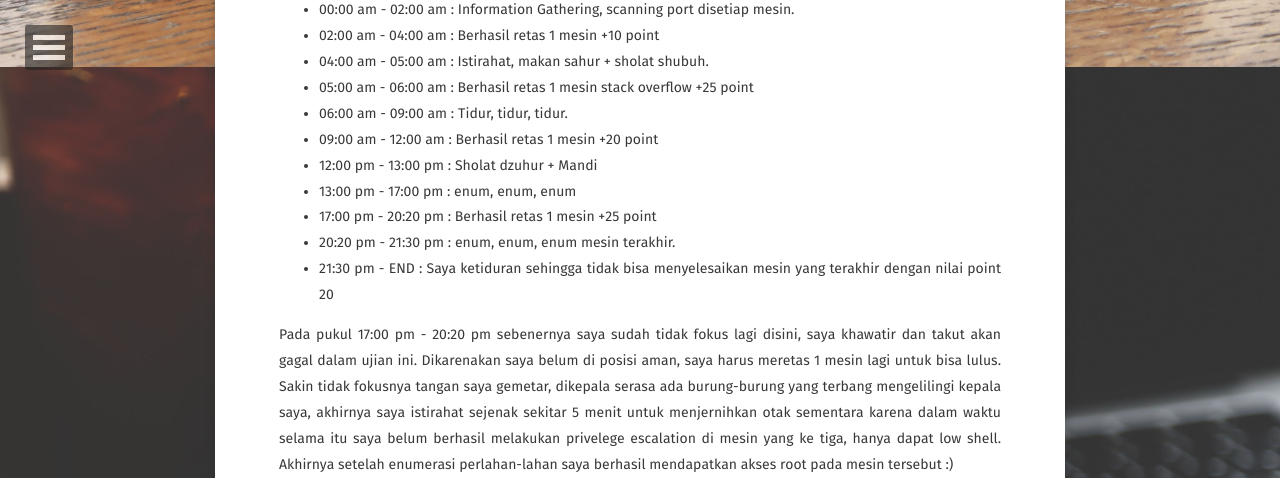
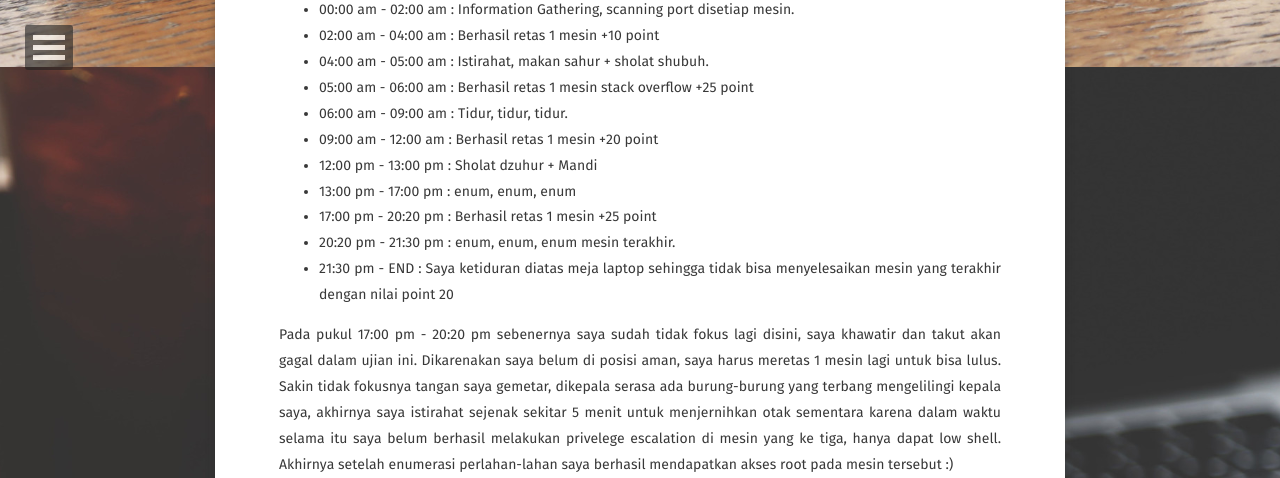
Before and after one commit to mirfansulaiman/mirfansulaiman.github.io, a Jekyll site: the page built from _posts/2018-05-23-perjalanan-oscp-yang-padat-dan-menyakitkan.md, in a window 1280 px wide and 900 px high, scrolled down 3533 px, cut to the strip 0-478 px from the top of the window. Built offline with Jekyll 4.4.1, drawn with Linux system fonts in a browser that asks for light colours; some web fonts are replaced; comment, search, counter and statistics services are not loaded.

Commit message:
modified:   _posts/2018-05-23-perjalanan-oscp-yang-padat-dan-menyakitkan.md

```diff
--- a/_posts/2018-05-23-perjalanan-oscp-yang-padat-dan-menyakitkan.md
+++ b/_posts/2018-05-23-perjalanan-oscp-yang-padat-dan-menyakitkan.md
@@ -75,7 +75,7 @@ timeline :
 * 13:00 pm - 17:00 pm : enum, enum, enum
 * 17:00 pm - 20:20 pm : Berhasil retas 1 mesin +25 point
 * 20:20 pm - 21:30 pm : enum, enum, enum mesin terakhir.
-* 21:30 pm - END      : Saya ketiduran sehingga tidak bisa menyelesaikan mesin yang terakhir dengan nilai point 20
+* 21:30 pm - END      : Saya ketiduran diatas meja laptop sehingga tidak bisa menyelesaikan mesin yang terakhir dengan nilai point 20
 
 Pada pukul 17:00 pm - 20:20 pm sebenernya saya sudah tidak fokus lagi disini, saya khawatir dan takut akan gagal dalam ujian ini. Dikarenakan saya belum di posisi aman, saya harus meretas 1 mesin lagi untuk bisa lulus. Sakin tidak fokusnya tangan saya gemetar, dikepala serasa ada burung-burung yang terbang mengelilingi kepala saya, akhirnya saya istirahat sejenak sekitar 5 menit untuk menjernihkan otak sementara karena dalam waktu selama itu saya belum berhasil melakukan privelege escalation di mesin yang ke tiga, hanya dapat low shell. Akhirnya setelah enumerasi perlahan-lahan saya berhasil mendapatkan akses root pada mesin tersebut :)
 
```
